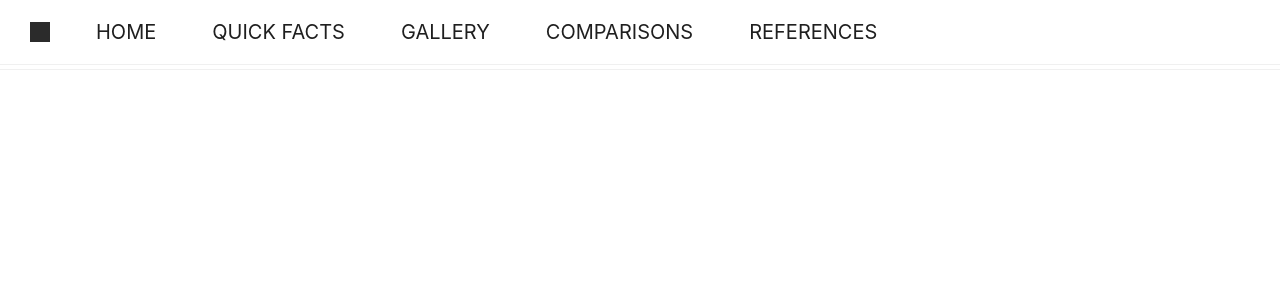
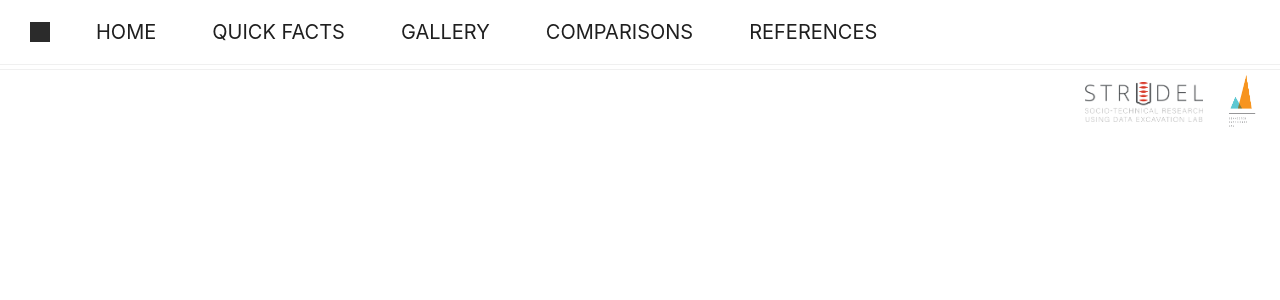
Before and after one commit to CMUSTRUDEL/oss-census, a React (Create React App) app: page / in a window 1280 px wide. Shown: the top 300 px of the page. Built offline with nearby package versions, Linux system fonts and the light colour scheme; a web font is replaced by a local one.

Commit message:
Footer: Add Strudel and Coex logos

```diff
--- a/src/App.js
+++ b/src/App.js
@@ -21,7 +21,6 @@ function App() {
     >
       <div className="App">
         <Header />
-        <Divider style={{margin: "4px 0"}}/>
         <Footer />
       </div>
     </ConfigProvider>
--- /dev/null
+++ b/src/components/footer/Footer.css
@@ -0,0 +1,18 @@
+img {
+    height: 100%;
+}
+
+#strudel-logo {
+    height: 40px;
+}
+
+#coex-logo {
+    height: 55px;
+}
+
+
+.logo-container {
+    width: calc(100% - 24px);
+    margin-right: 24px;
+    justify-content: right;
+}
--- a/src/components/footer/Footer.js
+++ b/src/components/footer/Footer.js
@@ -1,8 +1,18 @@
 import React from "react";
+import { Divider, Space  } from "antd";
+import StudelLogo from '../../assets/strudel_logo.png';
+import CoexLogo from "../../assets/coexlab_logo.png";
+
+import "./Footer.css";
 
 export default function Header(props) {
   return (
     <div className="footer">
+      <Divider style={{margin: "4px 0"}}/>
+      <Space className="logo-container" size="large" align="center">
+        <img id="strudel-logo" src={StudelLogo} alt="CMU Strudel (Socio-technical Research Using Data Excavation Lab)"/>
+        <img id="coex-logo" src={CoexLogo} alt="CMU Coex (Connected Experience) Lab"/>
+      </Space>
     </div>
   );
 }
```
Also changed, not shown: src/assets/coexlab_logo.png (added), src/assets/strudel_logo.png (added).
